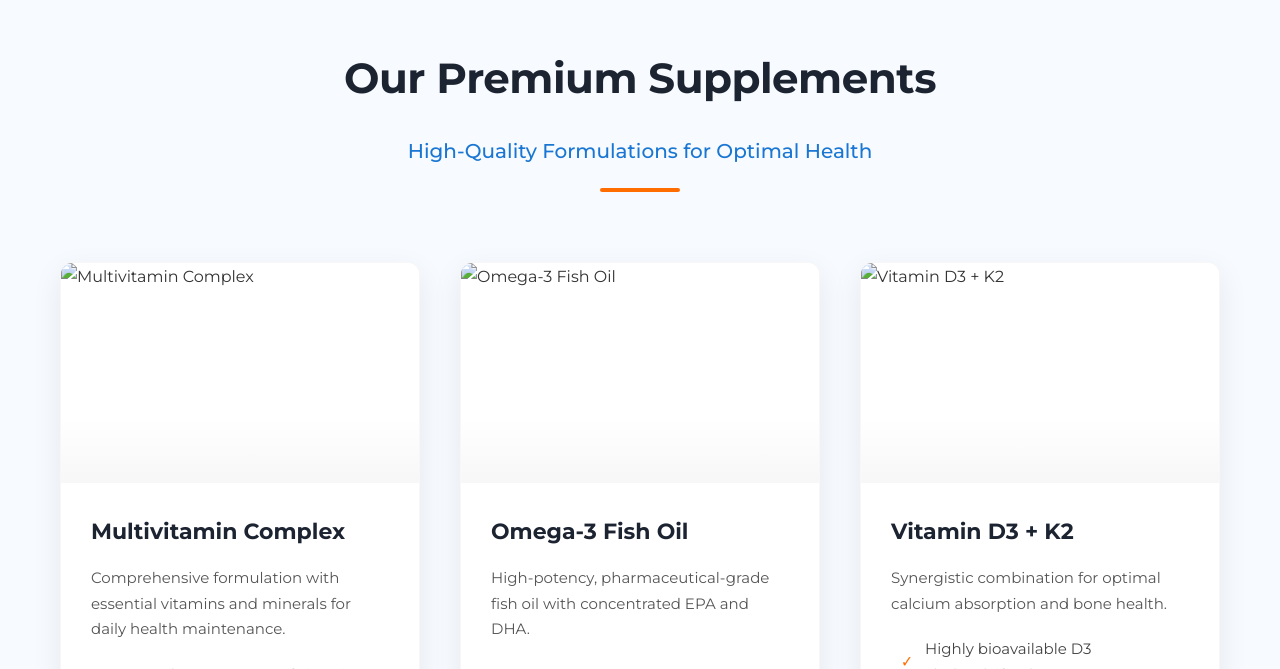
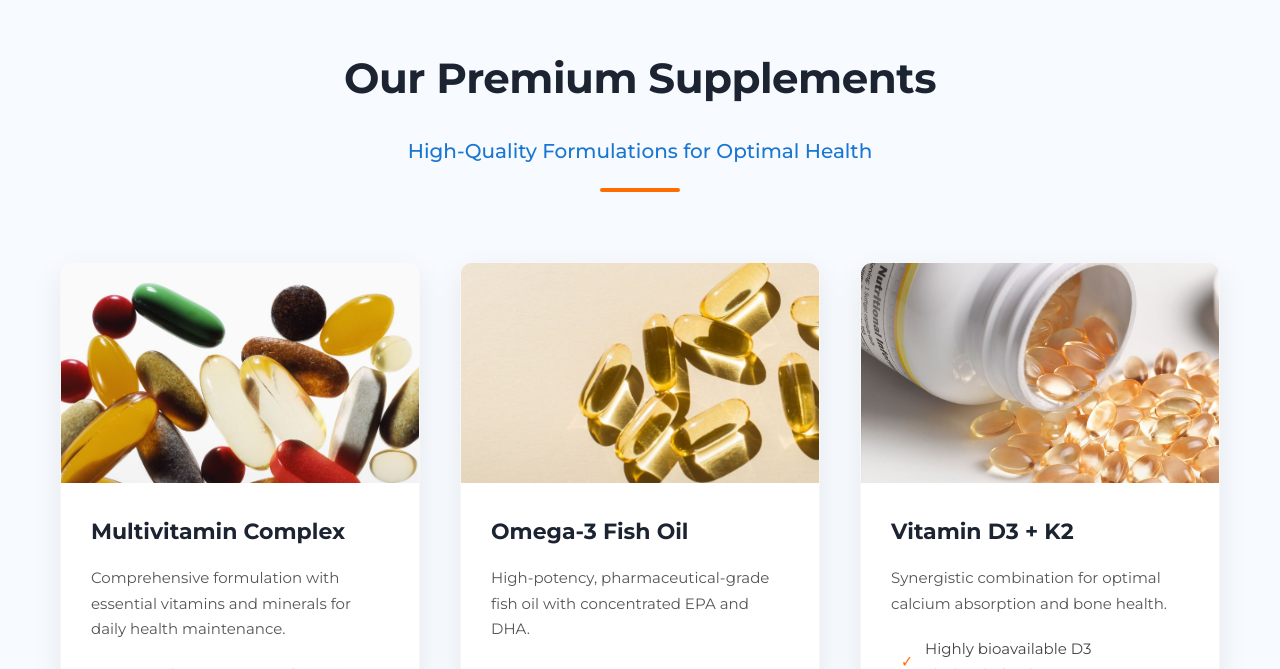
Before and after one commit to bacharhassan1/bacharhassan1.github.io, a plain HTML site: page index.html in a window 1280 px wide. Shown: the part 2131-2800 px from the top of the page. Drawn offline with Linux system fonts and the light colour scheme.

Commit message:
Update index.html

```diff
--- a/index.html
+++ b/index.html
@@ -134,7 +134,7 @@
 
     /* Hero Section */
     .hero {
-      background: linear-gradient(rgba(13, 71, 161, 0.8), rgba(13, 71, 161, 0.9)), url('/api/placeholder/1200/600') center/cover no-repeat;
+      background: linear-gradient(rgba(13, 71, 161, 0.8), rgba(13, 71, 161, 0.9)), url('images/hero-background.jpg') center/cover no-repeat;
       height: 100vh;
       display: flex;
       align-items: center;
@@ -730,7 +730,7 @@
           <p>Our extensive experience in the B2B supplement market has allowed us to build a network of satisfied clients across six continents. We understand the unique challenges of the nutritional supplement industry and work closely with our partners to develop customized supply solutions that help them succeed in a competitive marketplace.</p>
         </div>
         <div class="about-image">
-          <img src="/api/placeholder/600/400" alt="Vitz Express Facility">
+          <img src="images/facility.jpg" alt="Vitz Express Facility">
         </div>
       </div>
     </div>
@@ -747,7 +747,7 @@
         <!-- Product 1 -->
         <div class="product-card">
           <div class="product-image">
-            <img src="/api/placeholder/400/300" alt="Multivitamin Complex">
+            <img src="images/multivitamin.jpg" alt="Multivitamin Complex">
           </div>
           <div class="product-info">
             <h3 class="product-title">Multivitamin Complex</h3>
@@ -764,7 +764,7 @@
         <!-- Product 2 -->
         <div class="product-card">
           <div class="product-image">
-            <img src="/api/placeholder/400/300" alt="Omega-3 Fish Oil">
+            <img src="images/omega3.jpg" alt="Omega-3 Fish Oil">
           </div>
           <div class="product-info">
             <h3 class="product-title">Omega-3 Fish Oil</h3>
@@ -781,7 +781,7 @@
         <!-- Product 3 -->
         <div class="product-card">
           <div class="product-image">
-            <img src="/api/placeholder/400/300" alt="Vitamin D3 + K2">
+            <img src="images/vitamin-d3-k2.jpg" alt="Vitamin D3 + K2">
           </div>
           <div class="product-info">
             <h3 class="product-title">Vitamin D3 + K2</h3>
@@ -798,7 +798,7 @@
         <!-- Product 4 -->
         <div class="product-card">
           <div class="product-image">
-            <img src="/api/placeholder/400/300" alt="Whey Protein Isolate">
+            <img src="images/whey-protein.jpg" alt="Whey Protein Isolate">
           </div>
           <div class="product-info">
             <h3 class="product-title">Whey Protein Isolate</h3>
@@ -815,7 +815,7 @@
         <!-- Product 5 -->
         <div class="product-card">
           <div class="product-image">
-            <img src="/api/placeholder/400/300" alt="Magnesium Complex">
+            <img src="images/magnesium.jpg" alt="Magnesium Complex">
           </div>
           <div class="product-info">
             <h3 class="product-title">Magnesium Complex</h3>
@@ -832,7 +832,7 @@
         <!-- Product 6 -->
         <div class="product-card">
           <div class="product-image">
-            <img src="/api/placeholder/400/300" alt="Probiotics">
+            <img src="images/probiotics.jpg" alt="Probiotics">
           </div>
           <div class="product-info">
             <h3 class="product-title">Advanced Probiotic Formula</h3>
```
